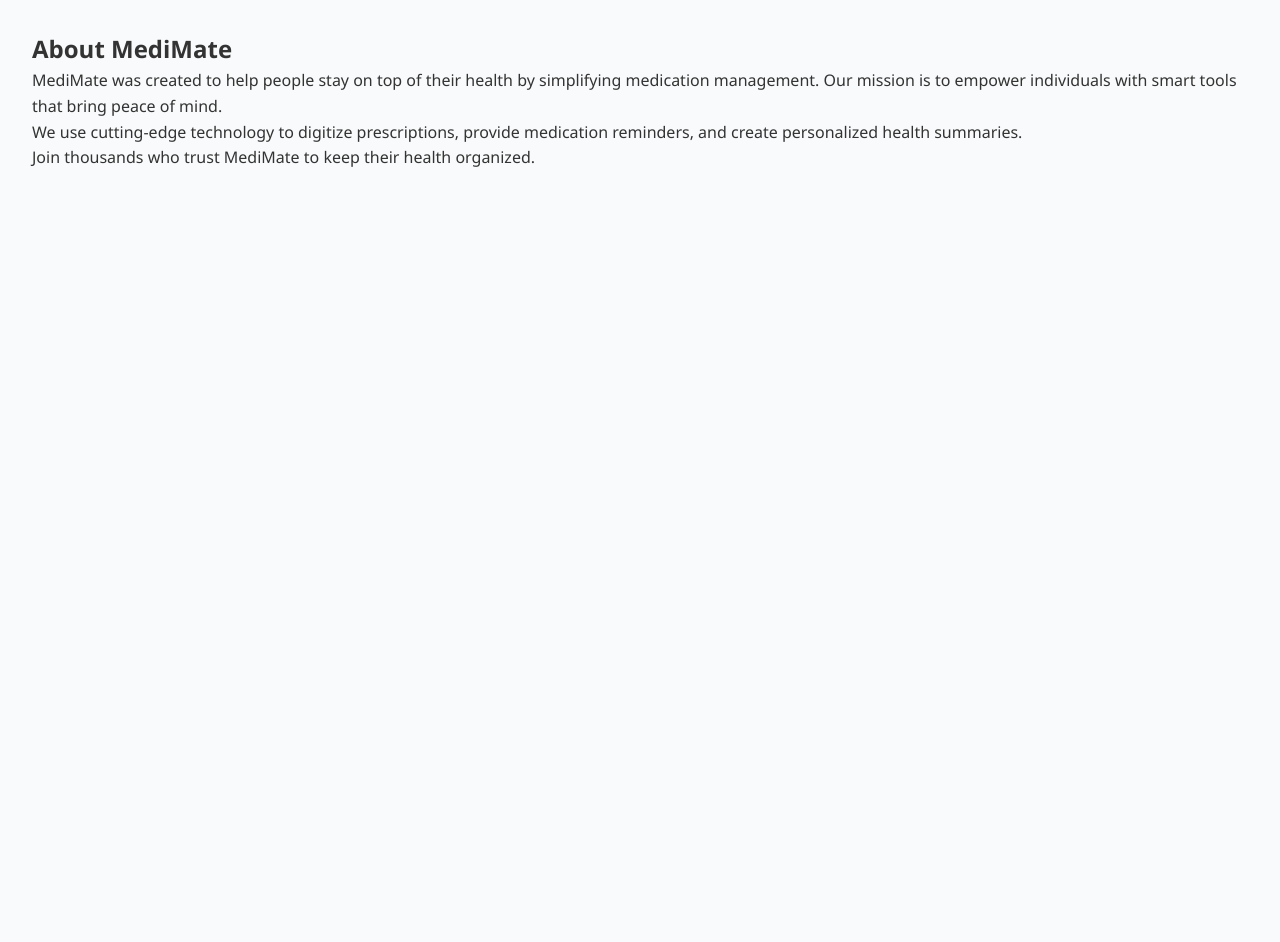
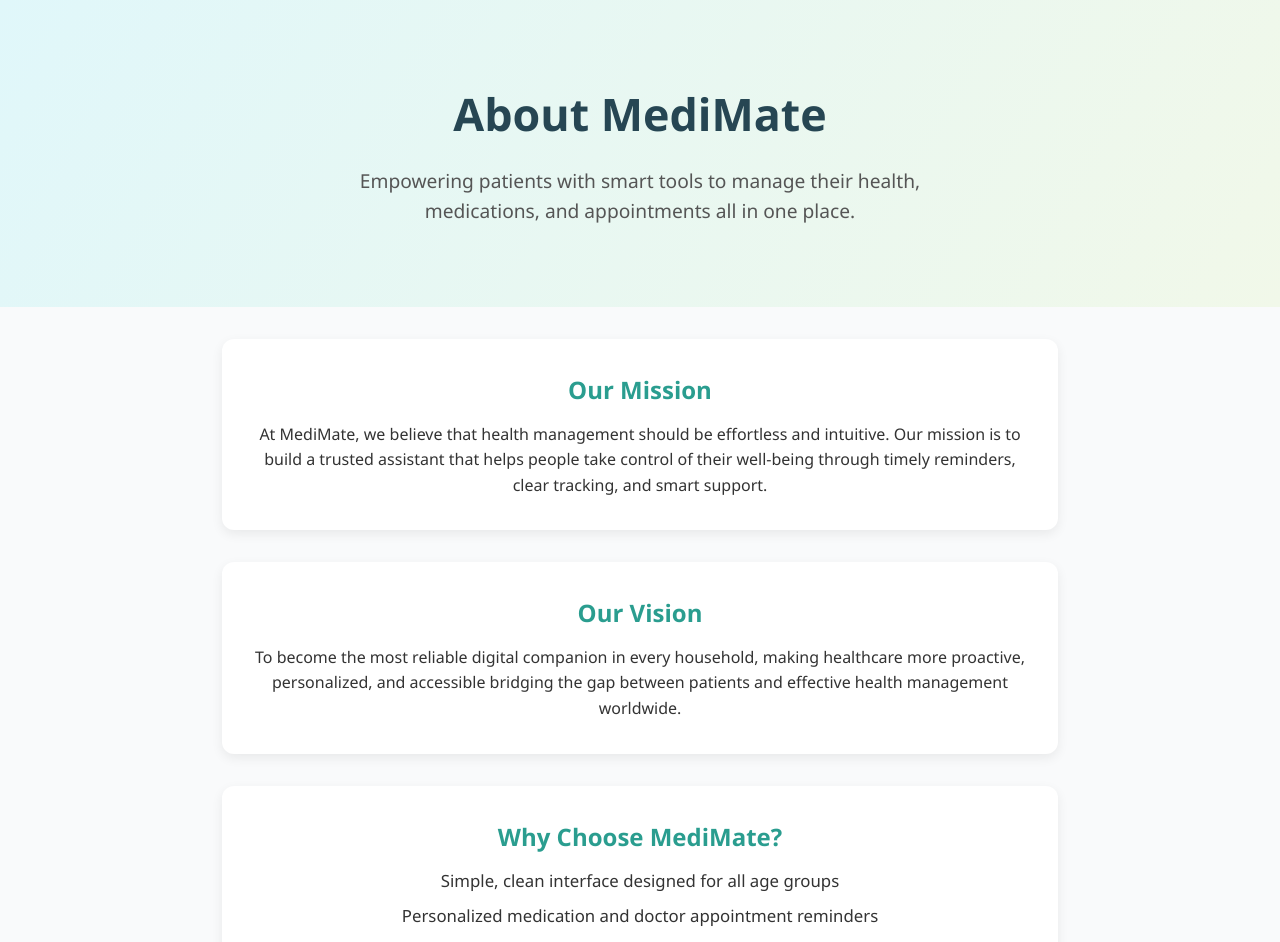
Before and after one commit to hemanthanilaa/medimate-app, a Next.js app: page /about in a window 1280 px wide. Shown: the part 80-1022 px from the top of the page. Before the commit the page ends 800 px from the top, so only its background shows below. Built offline with nearby package versions, Linux system fonts and the light colour scheme.

Commit message:
Changes in About page

```diff
--- a/src/pages/about.js
+++ b/src/pages/about.js
@@ -1,28 +1,52 @@
 import Head from "next/head";
 import Layout from "../components/Layout";
-
-
 
 export default function About() {
   return (
     <Layout>
       <Head>
-        <title>About MediMate</title>
-        <meta name="description" content="Learn more about MediMate and our mission." />
+        <title>About – MediMate</title>
+        <meta name="description" content="Learn more about the MediMate app and our mission." />
       </Head>
 
-      <section className="about" style={{ padding: "2rem" }}>
-        <h2>About MediMate</h2>
-        <p>
-          MediMate was created to help people stay on top of their health by
-          simplifying medication management. Our mission is to empower
-          individuals with smart tools that bring peace of mind.
-        </p>
-        <p>
-          We use cutting-edge technology to digitize prescriptions, provide
-          medication reminders, and create personalized health summaries.
-        </p>
-        <p>Join thousands who trust MediMate to keep their health organized.</p>
+      <section className="about-hero">
+        <div className="container">
+          <h1>About MediMate</h1>
+          <p className="intro">
+            Empowering patients with smart tools to manage their health, medications,
+            and appointments all in one place.
+
+          </p>
+        </div>
+      </section>
+
+      <section className="about-content container">
+        <div className="card">
+          <h2>Our Mission</h2>
+          <p>
+            At MediMate, we believe that health management should be effortless and intuitive.
+            Our mission is to build a trusted assistant that helps people take control of their
+            well-being through timely reminders, clear tracking, and smart support.
+          </p>
+        </div>
+          <div className="card">
+          <h2>Our Vision</h2>
+          <p>
+            To become the most reliable digital companion in every household, making healthcare
+            more proactive, personalized, and accessible bridging the gap between patients
+            and effective health management worldwide.
+          </p>
+        </div>
+
+        <div className="card">
+          <h2>Why Choose MediMate?</h2>
+          <ul>
+            <li>Simple, clean interface designed for all age groups</li>
+            <li>Personalized medication and doctor appointment reminders</li>
+            <li>Secure, encrypted data for your peace of mind</li>
+            <li>Multi-user support ideal for families and caretakers</li>
+          </ul>
+        </div>
       </section>
     </Layout>
   );
--- a/src/styles/globals.css
+++ b/src/styles/globals.css
@@ -246,3 +246,80 @@
 .navbar a:hover::after {
   transform: scaleX(1);
 }
+
+/* Shared layout */
+.container {
+  max-width: 900px;
+  margin: auto;
+  padding: 2rem;
+}
+
+/* Hero section */
+.about-hero {
+  background: linear-gradient(120deg, #e0f7fa, #f1f8e9);
+  padding: 3rem 0;
+  text-align: center;
+}
+
+.about-hero h1 {
+  font-size: 2.8rem;
+  color: #264653;
+  margin-bottom: 1rem;
+}
+
+.about-hero .intro {
+  font-size: 1.2rem;
+  color: #555;
+  max-width: 600px;
+  margin: auto;
+}
+
+/* Content cards */
+.about-content {
+  display: flex;
+  flex-direction: column;
+  gap: 2rem;
+  padding-bottom: 3rem;
+}
+
+.card {
+  background: #fff;
+  border-radius: 12px;
+  box-shadow: 0 4px 12px rgba(0, 0, 0, 0.07);
+  padding: 2rem;
+  transition: 0.3s ease;
+}
+
+.card:hover {
+  transform: translateY(-4px);
+}
+
+.card h2 {
+  color: #2a9d8f;
+  margin-bottom: 0.75rem;
+}
+
+.card ul {
+  list-style: none;
+  padding-left: 0;
+}
+
+.card ul li {
+  margin: 0.5rem 0;
+  font-size: 1.05rem;
+}
+
+/* Responsive */
+@media (max-width: 768px) {
+  .about-hero h1 {
+    font-size: 2rem;
+  }
+
+  .about-content {
+    padding: 1rem;
+  }
+
+  .container {
+    padding: 1rem;
+  }
+}
```
